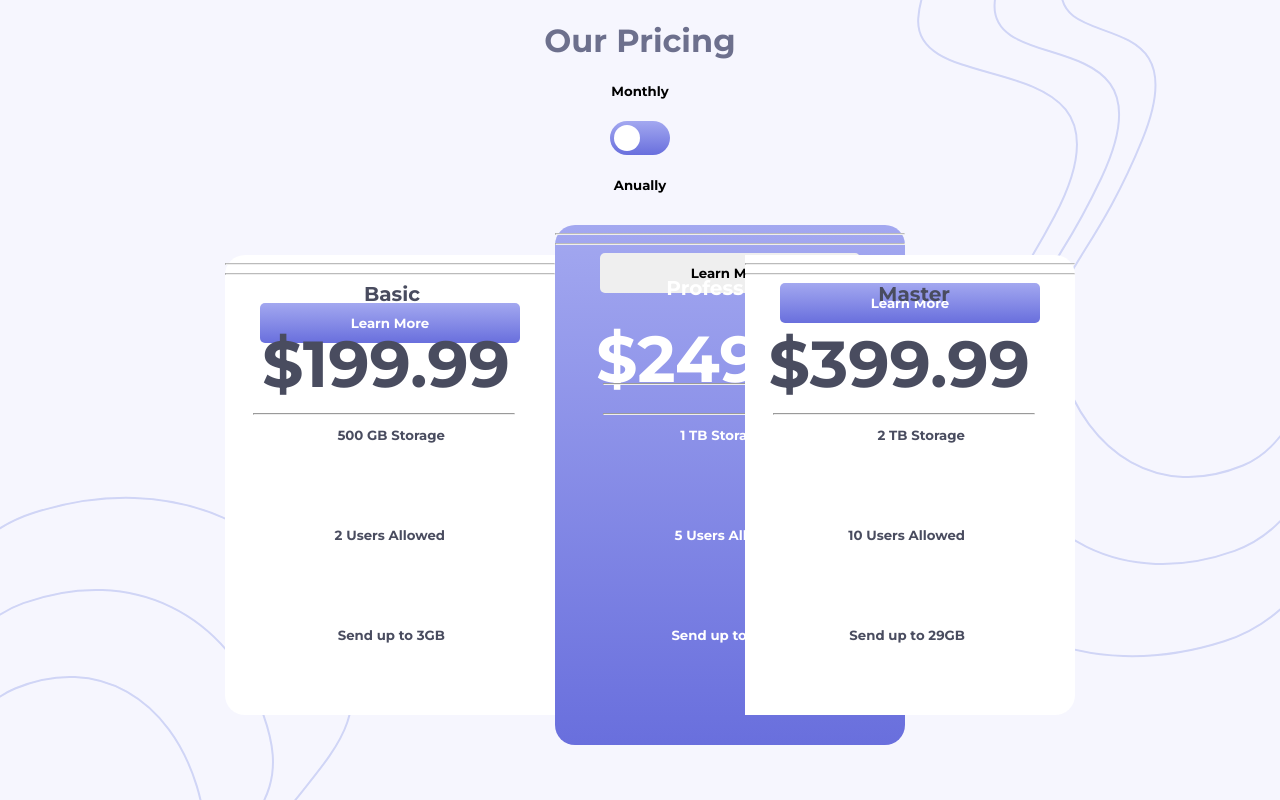
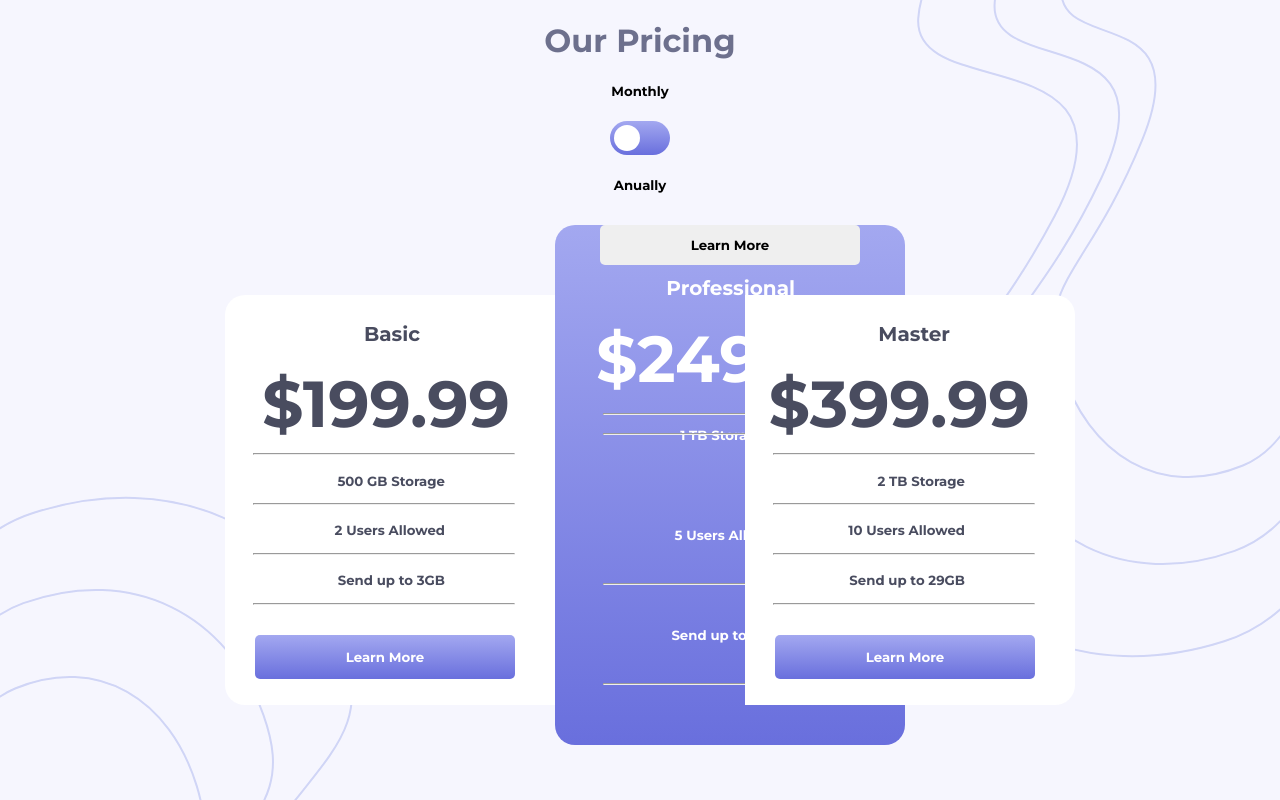
Before and after one commit to jokale/pricing-comp, a React (Create React App) app: page / in a window 1280 px wide. Built offline with nearby package versions, Linux system fonts and the light colour scheme.

Commit message:
style the white cards

```diff
--- a/src/App.css
+++ b/src/App.css
@@ -172,11 +172,11 @@ input:checked + .slider:before {
   background-color: white;
   align-items: center;
   width: 330px;
-  height: 460px;
+  height: 410px;
   margin: 5px;
   border-top-left-radius: 20px;
   border-bottom-left-radius: 20px;
-  position: absolute; top: 250px; left: 220px;
+  position: absolute; top: 290px; left: 220px;
   color: hsl(232, 13%, 33%);
 }
 
@@ -196,10 +196,10 @@ input:checked + .slider:before {
   background-color: white;
   align-items: center;
     width: 330px;
-    height: 460px;
+    height: 410px;
     border-top-right-radius: 20px;
     border-bottom-right-radius: 20px;
-    position: absolute; top: 250px; right: 200px;
+    position: absolute; top: 290px; right: 200px;
     color: hsl(232, 13%, 33%);
     margin: 5px;
 }
@@ -211,9 +211,10 @@ button#purple {
   background-image: linear-gradient(#A3A8F0, #696FDD);
   border: none;
   width: 260px;
-  height: 40px;
+  height: 44px;
   border-radius: 5px;
   color: white;
+  position: absolute; top: 340px; right: 40px;
 }
 
 button#white {
@@ -243,18 +244,40 @@ position: absolute; top: 150px; right: 40px;
 
 .solid2{
   width: 260px;
-  position: absolute; top: 150px; right: 40px;
+  position: absolute; top: 200px; right: 40px;
+  }
+  .solid3{
+    width: 260px;
+    position: absolute; top: 250px; right: 40px;
 
-  }
+    }
+    .solid4{
+      width: 260px;
+      position: absolute; top: 300px; right: 40px;
+
+      }
+      .solid2w{
+        width: 260px;
+        position: absolute; top: 250px; right: 40px;
+        }
+        .solid3w{
+          width: 260px;
+          position: absolute; top: 350px; right: 40px;
+
+          }.solid4w{
+            width: 260px;
+            position: absolute; top: 450px; right: 40px;
+
+            }
 
 h5#h51 {
-  position: absolute; top: 150px; right: 110px;
+  position: absolute; top: 156px; right: 110px;
 }
 
 h5#h52 {
-  position: absolute; top: 250px; right: 110px;
+  position: absolute; top: 205px; right: 110px;
 }h5#h53 {
-  position: absolute; top: 350px; right: 110px;
+  position: absolute; top: 255px; right: 110px;
 }
 
 
--- a/src/App.js
+++ b/src/App.js
@@ -21,9 +21,9 @@ class App extends React.Component {
           <h5 id="h51">500 GB Storage</h5>
           <hr class="solid2"/>
            <h5 id="h52">2 Users Allowed</h5>
-           <hr class="solid"/>
+           <hr class="solid3"/>
            <h5 id="h53">Send up to 3GB </h5>
-           <hr class="solid"/><br></br>
+           <hr class="solid4"/><br></br>
            <button id="purple">Learn More</button>
 
         </div>
@@ -34,9 +34,9 @@ class App extends React.Component {
           <h5 id="h51w">1 TB Storage</h5>
           <hr class="solid2"/>
            <h5 id="h52w">5 Users Allowed</h5>
-           <hr class="solid"/>
+           <hr class="solid3w"/>
            <h5 id="h53w">Send up to 10GB </h5>
-           <hr class="solid"/>
+           <hr class="solid4w"/>
            <button id="white">Learn More</button>
 
         </div>
@@ -47,13 +47,15 @@ class App extends React.Component {
            <h5 id="h51">2 TB Storage</h5>
            <hr class="solid2"/>
            <h5 id="h52">10 Users Allowed</h5>
-           <hr class="solid"/>
+           <hr class="solid3"/>
            <h5 id="h53">Send up to 29GB </h5>
-           <hr class="solid"/>
+           <hr class="solid4"/>
            <button id="purple">Learn More</button>
           </div>
          <img id="top"src={top} className="App-top" alt="top" />
          <img id="bottom"src={bottom} className="App-bottom" alt="bottom" />
+
+
 
     </div>
     );
```
Also changed, not shown: 1 other file (tests, documents, lock files or other folders).
